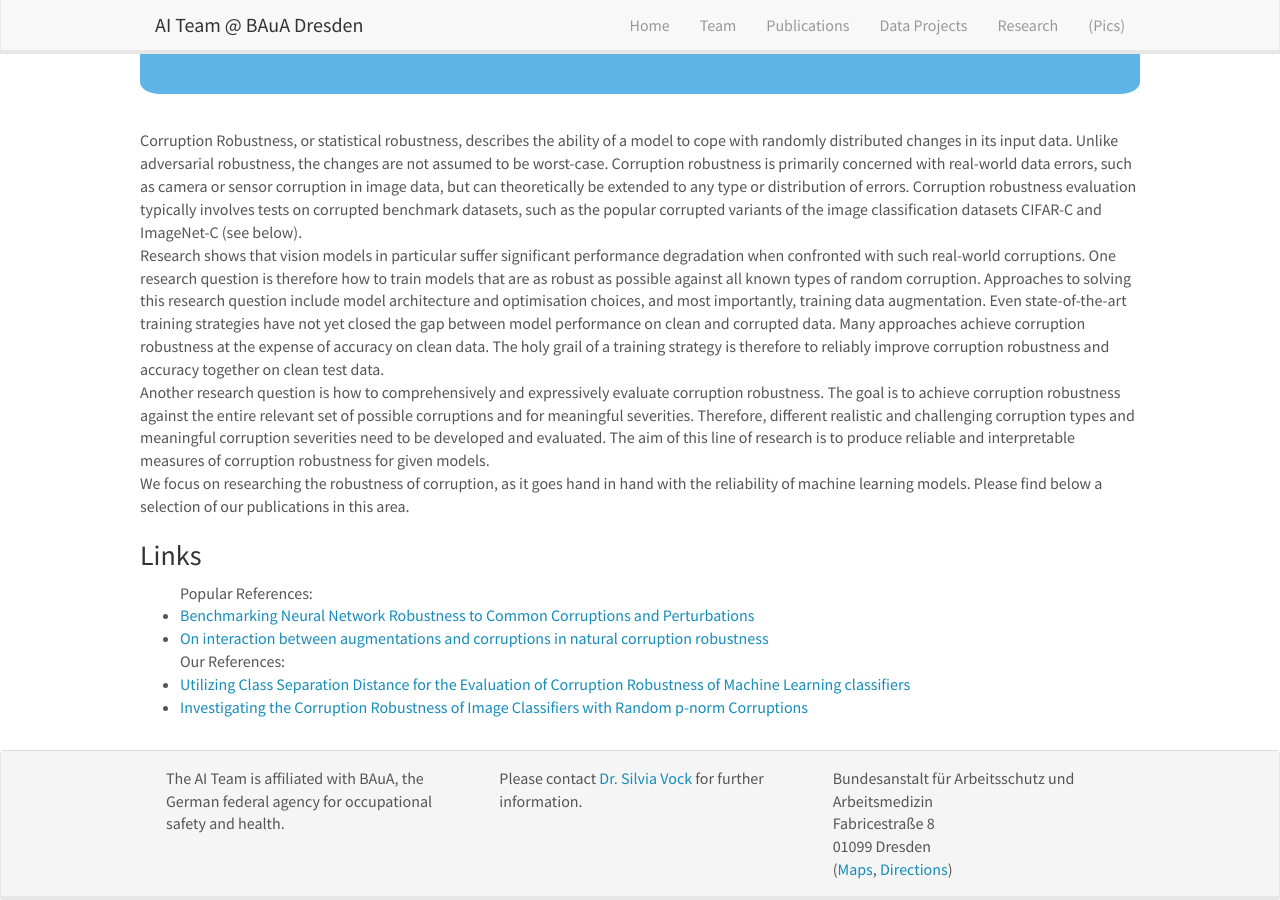
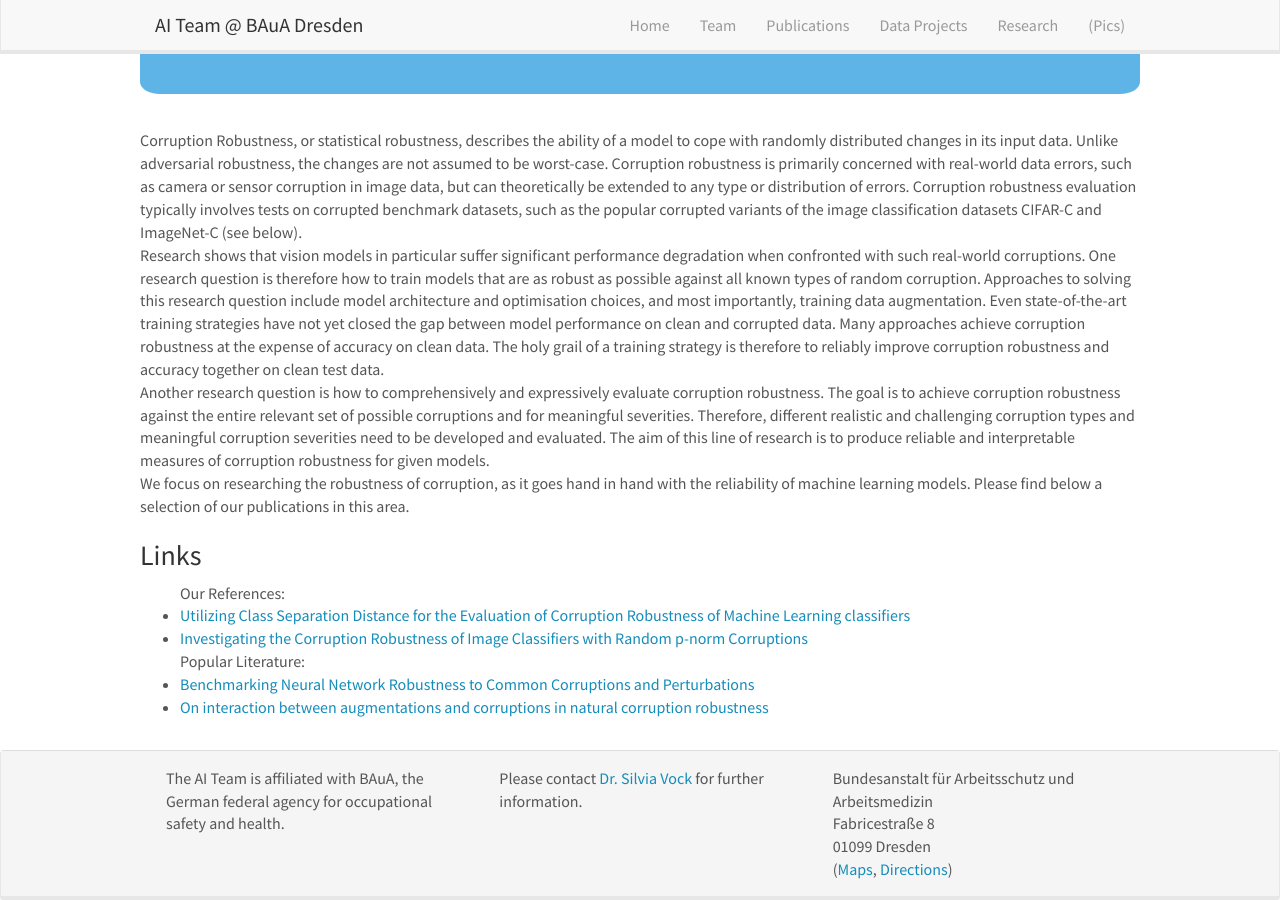
Before and after one commit to aidresden/aidresden.github.io, a Jekyll site: the page built from _projects/rp1.md, in a window 1280 px wide and 900 px high, scrolled down 663 px. Built offline with Jekyll 4.4.1, drawn with Linux system fonts in a browser that asks for light colours; nearby versions of some CDN libraries.

Commit message:
Update rp1.md
Signed-off-by: aidresden <aidresden@baua.bund.de>

```diff
--- a/_projects/rp1.md
+++ b/_projects/rp1.md
@@ -16,10 +16,11 @@ Corruption robustness is primarily concerned with real-world data errors, such a
 
 <h3>Links</h3>
 <ul>
-    Popular References:
+    Our References:
+    <li><a href="https://www.researchgate.net/publication/361562813_Utilizing_Class_Separation_Distance_for_the_Evaluation_of_Corruption_Robustness_of_Machine_Learning_Classifiers" target="_blank">Utilizing Class Separation Distance for the Evaluation of         Corruption Robustness of Machine Learning classifiers</a></li>
+    <li><a href="https://www.researchgate.net/publication/376723060_Investigating_the_Corruption_Robustness_of_Image_Classifiers_with_Random_p-norm_Corruptions" target="_blank">Investigating the Corruption Robustness of Image Classifiers with Random p-norm Corruptions</a></li>
+
+    Popular Literature:
     <li><a href="https://github.com/hendrycks/robustness" target="_blank">Benchmarking Neural Network Robustness to Common Corruptions and Perturbations</a></li>
     <li><a href="https://proceedings.neurips.cc/paper/2021/file/1d49780520898fe37f0cd6b41c5311bf-Paper.pdf" target="_blank">On interaction between augmentations and corruptions in natural corruption robustness</a></li>
-    Our References:
-    <li><a href="https://www.researchgate.net/publication/361562813_Utilizing_Class_Separation_Distance_for_the_Evaluation_of_Corruption_Robustness_of_Machine_Learning_Classifiers" target="_blank">Utilizing Class Separation Distance for the Evaluation of         Corruption Robustness of Machine Learning classifiers</a></li>
-    <li><a href="https://www.researchgate.net/publication/376723060_Investigating_the_Corruption_Robustness_of_Image_Classifiers_with_Random_p-norm_Corruptions" target="_blank">Investigating the Corruption Robustness of Image Classifiers with Random p-norm         Corruptions</a></li>
 </ul>
```
